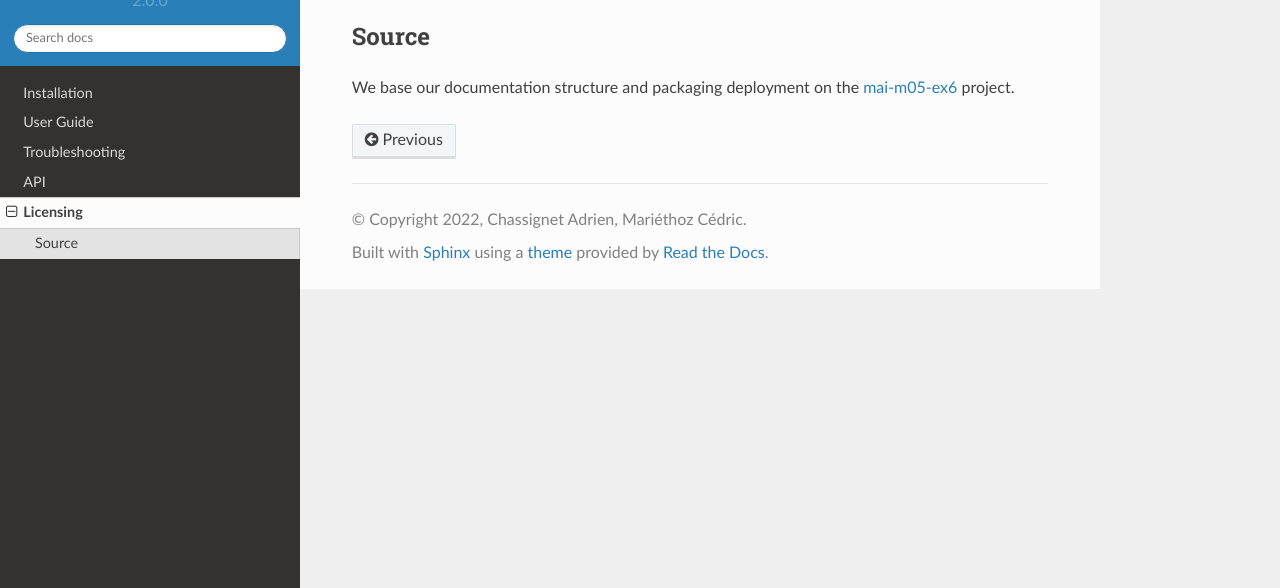
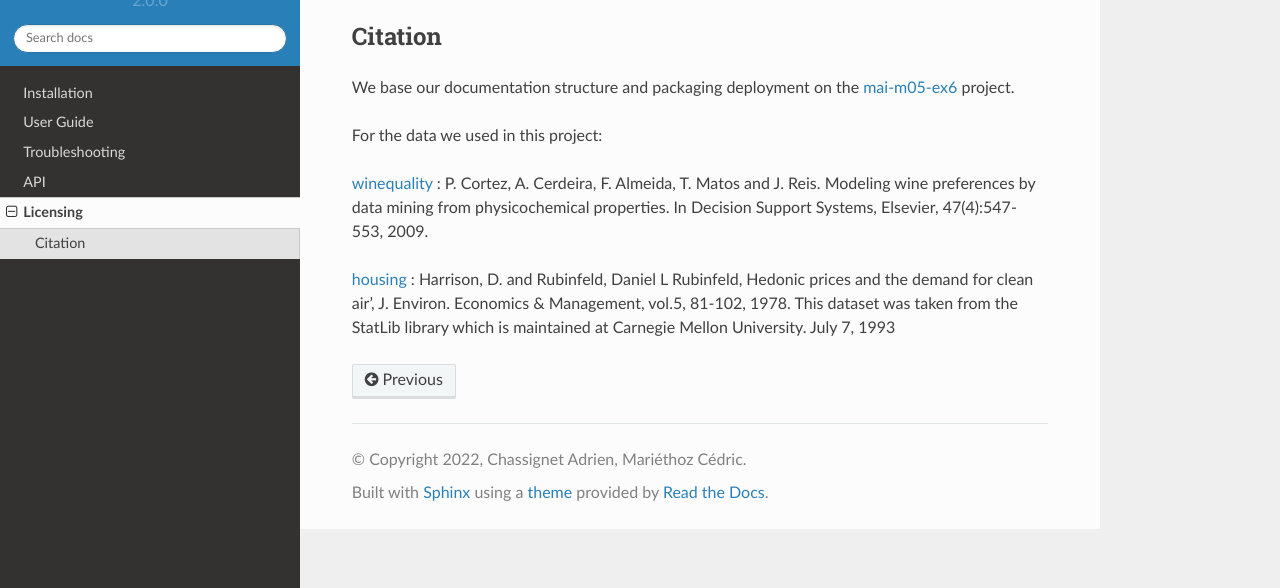
Before and after one commit to M05-project-group5/mini-project, a Sphinx documentation site: the page built from doc/source/license.rst, in a window 1280 px wide, cut to the strip 312-900 px from the top of the page. Built offline with Sphinx 7.4.7 and the Read the Docs theme 2.0.0, drawn with Linux system fonts in a browser that asks for light colours.

Commit message:
Add citation in doc for data

```diff
--- a/doc/source/license.rst
+++ b/doc/source/license.rst
@@ -10,9 +10,20 @@ This work is licensed under the 3-clause BSD License.
 
 .. include:: ../../LICENSE
 
-Source
-------
+Citation
+--------
 
 We base our documentation structure and packaging deployment on the mai-m05-ex6_ project.
 
+For the data we used in this project:
+
+winequality_ :
+P. Cortez, A. Cerdeira, F. Almeida, T. Matos and J. Reis.
+Modeling wine preferences by data mining from physicochemical properties. In Decision Support Systems, Elsevier, 47(4):547-553, 2009.
+
+housing_ :
+Harrison, D. and Rubinfeld, Daniel L Rubinfeld,
+Hedonic prices and the demand for clean air', J. Environ. Economics & Management, vol.5, 81-102, 1978.
+This dataset was taken from the StatLib library which is maintained at Carnegie Mellon University. July 7, 1993
+
 .. include:: links.rst
--- a/doc/source/links.rst
+++ b/doc/source/links.rst
@@ -11,3 +11,5 @@
 .. _sphinx: http://sphinx.pocoo.org
 .. _mai-m05-ex6: https://github.com/idiap/mai-m05-ex6
 .. _COVERALLS: https://coveralls.io/github/M05-project-group5/mini-project?branch=main
+.. _winequality: https://archive.ics.uci.edu/ml/machine-learning-databases/wine-quality/
+.. _housing: https://archive.ics.uci.edu/ml/machine-learning-databases/housing/
```
